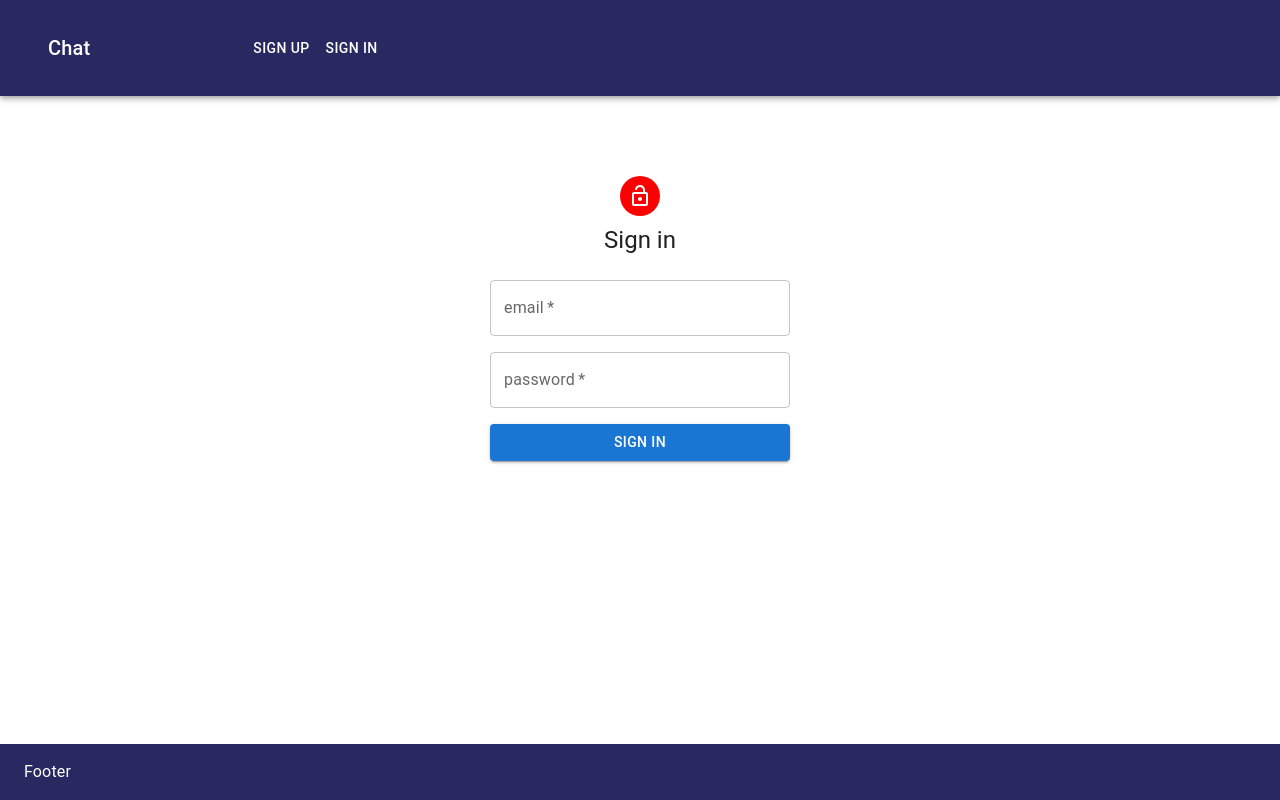
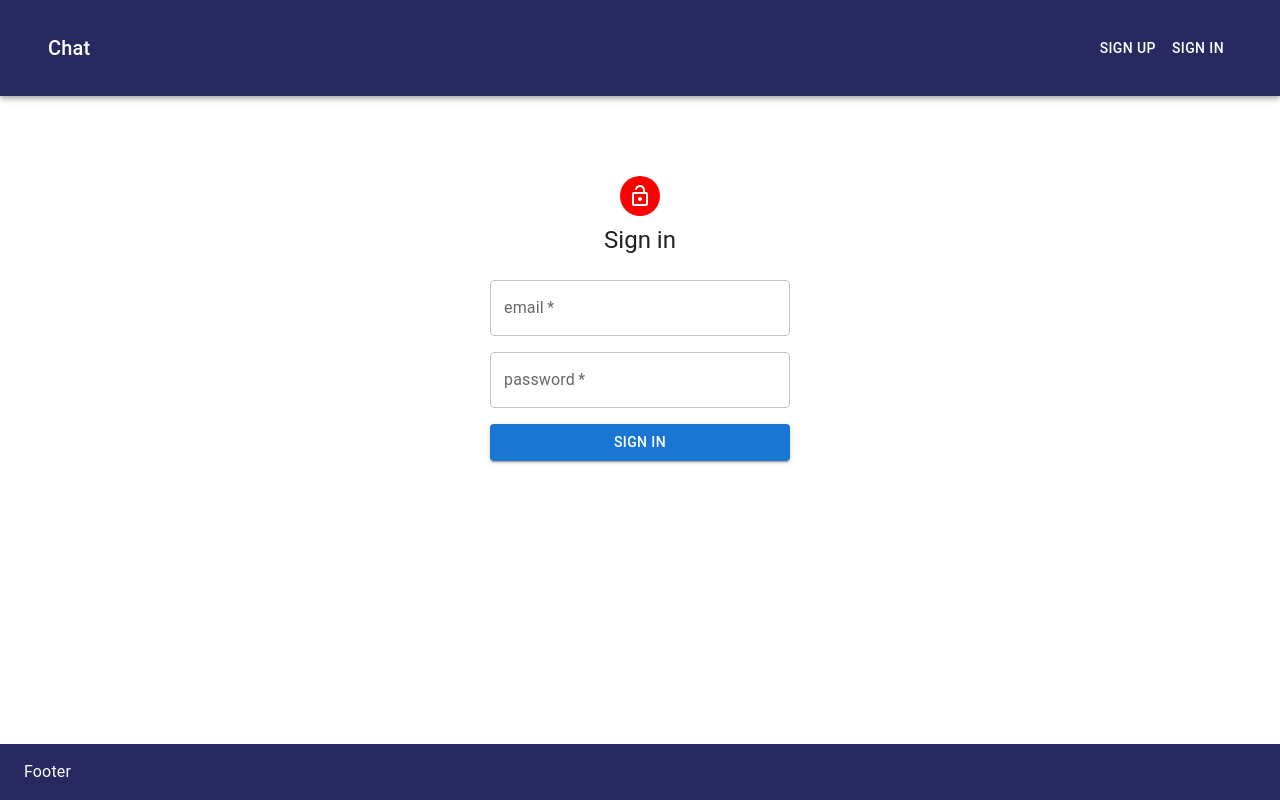
Before and after one commit to omurbekov-azamat/test-project, a React (Create React App) app in the folder frontend/: page /login in a window 1280 px wide. Built offline with nearby package versions, Linux system fonts and the light colour scheme.

Commit message:
добавил изменения в AppToolbar.tsx

```diff
--- a/frontend/src/components/UI/Apptoolbar/AppToolbar.tsx
+++ b/frontend/src/components/UI/Apptoolbar/AppToolbar.tsx
@@ -21,7 +21,7 @@ const AppToolbar = () => {
         <AppBar position="sticky" sx={{background: '#292961;', py: 2, mb: 1}}>
             <Container maxWidth='xl'>
                 <Toolbar>
-                    <Grid container alignItems='center'>
+                    <Grid container alignItems='center' justifyContent='space-between'>
                         <Grid item xs={12} sm={2}>
                             <Typography variant="h6" component="div">
                                 <Link to='/' onClick={() => dispatch(clearMessages())}>Chat</Link>
@@ -50,7 +50,9 @@ const AppToolbar = () => {
                                     </Grid>
                                 </Grid>
                             ) : (
-                                <AnonymousMenu/>
+                                <Grid container justifyContent="flex-end">
+                                    <AnonymousMenu />
+                                </Grid>
                             )}
                         </Grid>
                     </Grid>
```
